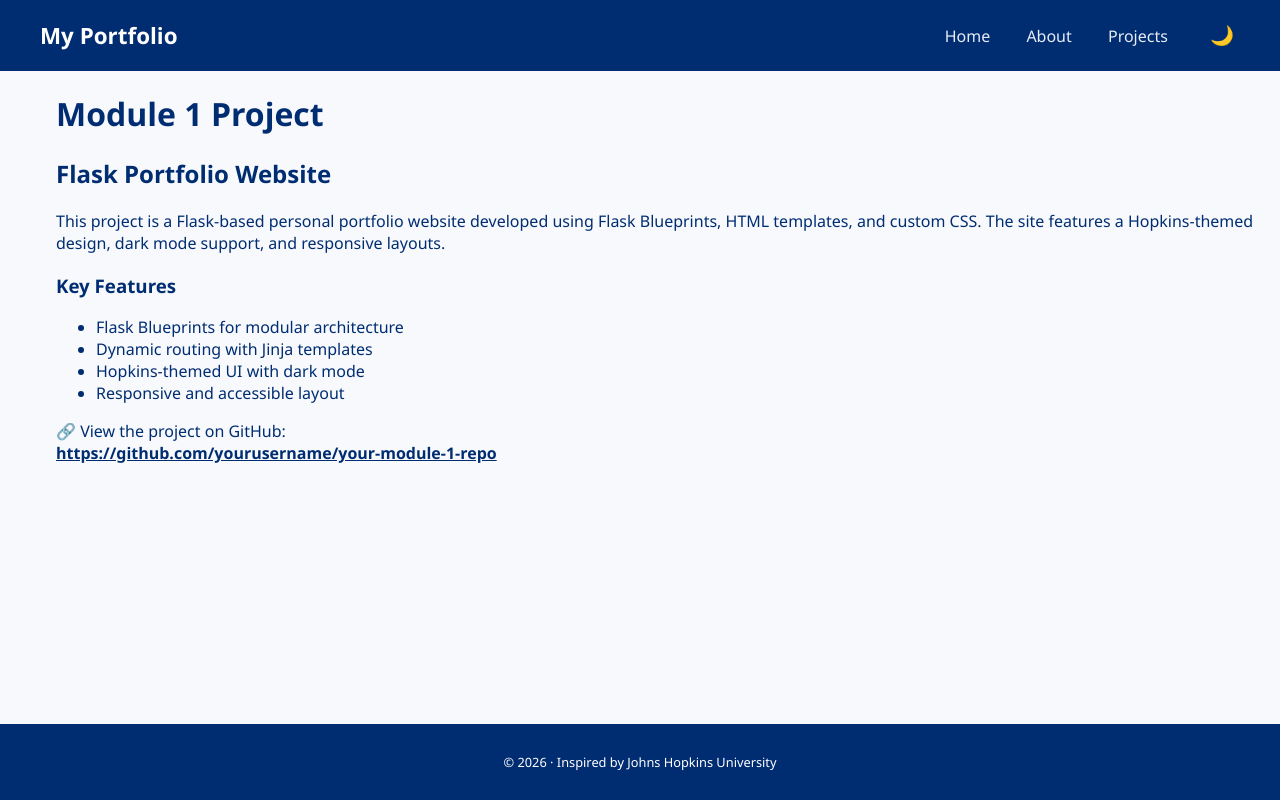
After one commit to BI0-ISO/jhu_software_concepts, a Flask app: page /projects/module-1 in a window 1280 px wide. The commit adds this page. Run offline with Flask 3, Linux system fonts and the light colour scheme.

Commit message:
Improving website visuals and organization

```diff
--- a/Module_1/board/pages.py
+++ b/Module_1/board/pages.py
@@ -1,6 +1,5 @@
-
-
 from flask import Blueprint, render_template
+from datetime import datetime
 
 bp = Blueprint("pages", __name__)
 
@@ -15,3 +14,11 @@ def about():
 @bp.route("/projects")
 def projects():
     return render_template("projects.html")
+
+@bp.route("/projects/module-1")
+def module_1_project():
+    return render_template("project_module_1.html")
+
+@bp.app_context_processor
+def inject_year():
+    return {"current_year": datetime.now().year}
--- a/Module_1/static/css/style.css
+++ b/Module_1/static/css/style.css
@@ -1,43 +1,126 @@
+/* =====================
+   CSS Variables
+   ===================== */
+:root {
+    --hopkins-blue: #002D72;
+    --hopkins-gold: #F2A900;
+    --background: #F7F9FC;
+    --text-primary: #002D72;
+    --text-secondary: #1A3B6F;
+}
+
+/* Dark mode */
+[data-theme="dark"] {
+    --background: #0F172A;
+    --text-primary: #E5E7EB;
+    --text-secondary: #CBD5E1;
+}
+
+/* =====================
+   Base
+   ===================== */
 * {
     box-sizing: border-box;
 }
 
 body {
     margin: 0;
-    font-family: Arial, Helvetica, sans-serif;
-    background-color: #f9f9f9;
-    color: #333;
+    font-family: "Segoe UI", Arial, sans-serif;
+    background-color: var(--background);
+    color: var(--text-primary);
 }
 
-/* Navigation */
+/* =====================
+   Layout (Sticky Footer)
+   ===================== */
+.layout {
+    min-height: 100vh;
+    display: flex;
+    flex-direction: column;
+}
+
+/* 🔹 UPDATED: content pushed slightly right */
+.page-container {
+    flex: 1;
+    padding-left: 3.5rem;
+}
+
+/* Mobile adjustment */
+@media (max-width: 600px) {
+    .page-container {
+        padding-left: 2rem;
+    }
+}
+
+/* =====================
+   Page Transitions
+   ===================== */
+.fade-in {
+    animation: fadeIn 0.4s ease-in-out;
+}
+
+@keyframes fadeIn {
+    from {
+        opacity: 0;
+        transform: translateY(6px);
+    }
+    to {
+        opacity: 1;
+        transform: translateY(0);
+    }
+}
+
+/* =====================
+   Navigation
+   ===================== */
 .navbar {
     display: flex;
     justify-content: space-between;
     align-items: center;
-    padding: 1rem 2rem;
-    background-color: #ffffff;
-    border-bottom: 1px solid #ddd;
+    padding: 1.25rem 2.5rem;
+    background-color: var(--hopkins-blue);
 }
 
-.navbar a {
-    margin-left: 1.5rem;
-    text-decoration: none;
-    color: #333;
-    font-weight: 500;
+.nav-left {
+    font-size: 1.4rem;
+    font-weight: 700;
+    color: #ffffff;
 }
 
-.navbar a:hover {
-    color: #0077cc;
+.nav-right a {
+    margin-left: 2rem;
+    text-decoration: none;
+    color: #E6ECF5;
+    font-weight: 500;
+    padding-bottom: 4px;
+    border-bottom: 2px solid transparent;
+    transition: all 0.2s ease;
 }
 
-/* Page wrapper */
-.page-container {
-    max-width: 1100px;
-    margin: 0 auto;
-    padding: 3rem 2rem;
+.nav-right a:hover {
+    color: var(--hopkins-gold);
 }
 
-/* Home layout */
+.nav-right a.active {
+    color: var(--hopkins-gold);
+    border-bottom: 2px solid var(--hopkins-gold);
+}
+
+/* =====================
+   Dark Mode Toggle
+   ===================== */
+.theme-toggle {
+    margin-left: 2rem;
+    background: none;
+    border: none;
+    font-size: 1.2rem;
+    cursor: pointer;
+    color: #ffffff;
+}
+
+/* =====================
+   Home Layout
+   ===================== */
 .home-layout {
     display: flex;
     align-items: center;
@@ -45,61 +128,82 @@ body {
     gap: 4rem;
 }
 
-.home-text {
-    flex: 1;
-}
-
 .home-text h1 {
-    font-size: 3rem;
-    margin-bottom: 0.5rem;
+    font-size: 3.2rem;
 }
 
 .home-text h2 {
-    font-size: 1.5rem;
-    color: #666;
+    font-size: 1.6rem;
+    color: #4A90E2;
     margin-bottom: 1.5rem;
 }
 
 .home-text p {
     font-size: 1.1rem;
-    line-height: 1.6;
+    line-height: 1.7;
+    color: var(--text-secondary);
 }
 
-/* Image */
-.home-image {
-    flex: 1;
-    text-align: right;
+/* =====================
+   Image
+   ===================== */
+.home-image img {
+    max-width: 320px;
+    border-radius: 50%;
+    border: 5px solid var(--hopkins-gold);
+    box-shadow: 0 12px 35px rgba(0, 45, 114, 0.25);
 }
 
-.home-image img {
-    max-width: 300px;
-    border-radius: 50%;
-    box-shadow: 0 10px 30px rgba(0, 0, 0, 0.1);
-}
-
-/* Projects */
-.project-list li {
-    margin-bottom: 1rem;
-}
-
+/* =====================
+   Projects
+   ===================== */
 .project-list a {
     text-decoration: none;
-    color: #0077cc;
-    font-weight: 500;
+    color: var(--hopkins-blue);
+    font-weight: 600;
 }
 
 .project-list a:hover {
-    text-decoration: underline;
+    color: #4A90E2;
 }
 
-/* Responsive */
+[data-theme="dark"] .project-list a {
+    color: var(--hopkins-gold);
+}
+
+[data-theme="dark"] .project-list a:hover {
+    color: #FFD670;
+}
+
+/* =====================
+   GitHub Link
+   ===================== */
+.github-link {
+    font-weight: 600;
+    color: var(--hopkins-blue);
+}
+
+[data-theme="dark"] .github-link {
+    color: var(--hopkins-gold);
+}
+
+/* =====================
+   Footer (🔹 UPDATED: smaller height)
+   ===================== */
+.footer {
+    padding: 1rem 1.5rem;
+    background-color: var(--hopkins-blue);
+    color: #ffffff;
+    text-align: center;
+    font-size: 0.8rem;
+}
+
+/* =====================
+   Responsive
+   ===================== */
 @media (max-width: 900px) {
     .home-layout {
         flex-direction: column-reverse;
         text-align: center;
     }
-
-    .home-image {
-        text-align: center;
-    }
 }
--- a/Module_1/templates/base.html
+++ b/Module_1/templates/base.html
@@ -5,14 +5,29 @@
     <title>{% block title %}My Portfolio{% endblock %}</title>
     <link rel="stylesheet" href="{{ url_for('static', filename='css/style.css') }}">
 </head>
-<body>
+
+<body class="fade-in layout">
 
 <nav class="navbar">
     <div class="nav-left">My Portfolio</div>
+
     <div class="nav-right">
-        <a href="{{ url_for('pages.home') }}">Home</a>
-        <a href="{{ url_for('pages.about') }}">About</a>
-        <a href="{{ url_for('pages.projects') }}">Projects</a>
+        <a href="{{ url_for('pages.home') }}"
+           class="{% if request.endpoint == 'pages.home' %}active{% endif %}">
+            Home
+        </a>
+
+        <a href="{{ url_for('pages.about') }}"
+           class="{% if request.endpoint == 'pages.about' %}active{% endif %}">
+            About
+        </a>
+
+        <a href="{{ url_for('pages.projects') }}"
+           class="{% if request.endpoint == 'pages.projects' %}active{% endif %}">
+            Projects
+        </a>
+
+        <button id="theme-toggle" class="theme-toggle">🌙</button>
     </div>
 </nav>
 
@@ -20,5 +35,29 @@
     {% block content %}{% endblock %}
 </div>
 
+<footer class="footer">
+    <p>© {{ current_year }} · Inspired by Johns Hopkins University</p>
+</footer>
+
+<script>
+    const toggle = document.getElementById("theme-toggle");
+    const html = document.documentElement;
+
+    const savedTheme = localStorage.getItem("theme");
+    if (savedTheme) {
+        html.setAttribute("data-theme", savedTheme);
+        toggle.textContent = savedTheme === "dark" ? "☀️" : "🌙";
+    }
+
+    toggle.addEventListener("click", () => {
+        const isDark = html.getAttribute("data-theme") === "dark";
+        const newTheme = isDark ? "light" : "dark";
+
+        html.setAttribute("data-theme", newTheme);
+        localStorage.setItem("theme", newTheme);
+        toggle.textContent = newTheme === "dark" ? "☀️" : "🌙";
+    });
+</script>
+
 </body>
 </html>
--- a/Module_1/templates/home.html
+++ b/Module_1/templates/home.html
@@ -10,9 +10,8 @@
         <h2>Your Position / Title</h2>
 
         <p>
-            This is your bio. Write a short paragraph about who you are,
-            what you do, and what you’re interested in. Keep it friendly
-            and professional.
+            Write your bio here. Explain who you are, what you study or work on,
+            and what you’re passionate about.
         </p>
     </div>
 
--- /dev/null
+++ b/Module_1/templates/project_module_1.html
@@ -0,0 +1,33 @@
+{% extends "base.html" %}
+
+{% block title %}Module 1 Project{% endblock %}
+
+{% block content %}
+<h1>Module 1 Project</h1>
+
+<h2>Flask Portfolio Website</h2>
+
+<p>
+    This project is a Flask-based personal portfolio website developed using
+    Flask Blueprints, HTML templates, and custom CSS. The site features
+    a Hopkins-themed design, dark mode support, and responsive layouts.
+</p>
+
+<h3>Key Features</h3>
+<ul>
+    <li>Flask Blueprints for modular architecture</li>
+    <li>Dynamic routing with Jinja templates</li>
+    <li>Hopkins-themed UI with dark mode</li>
+    <li>Responsive and accessible layout</li>
+</ul>
+
+<p>
+    🔗 View the project on GitHub:
+    <br>
+    <a href="https://github.com/yourusername/your-module-1-repo"
+       target="_blank"
+       class="github-link">
+        https://github.com/yourusername/your-module-1-repo
+    </a>
+</p>
+{% endblock %}
```
Also changed, not shown: Module_1/templates/about.html (+6 -7 lines), Module_1/templates/projects.html (+2 -7 lines).
